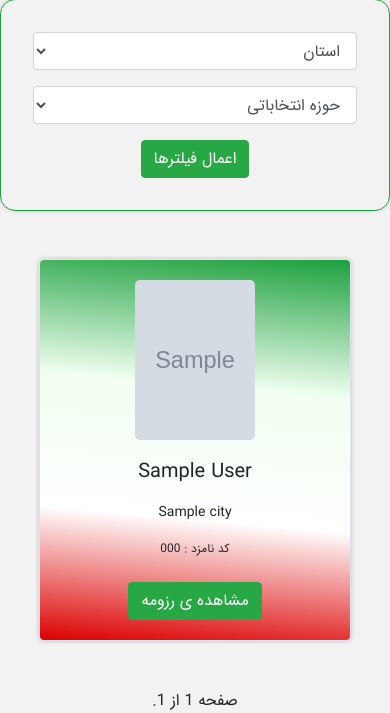
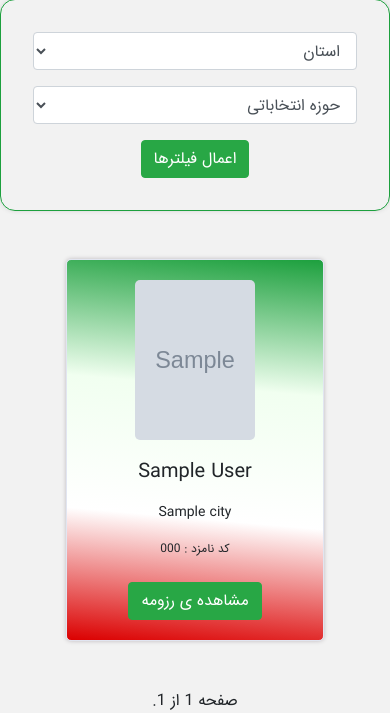
Before and after one commit to omiid-ad/Namzadan, a Django app: page / in a window 390 px wide. Shown: the part 223-936 px from the top of the page. Run offline with Django 3.2, Linux system fonts and the light colour scheme; tables that the repository leaves empty hold one stand-in row (values such as "Sample post"); grey boxes marked "Sample" are stand-in pictures; some libraries are stand-ins or nearby versions.

Commit message:
kose nanash

```diff
--- a/mainapp/static/mainapp/css/style.css
+++ b/mainapp/static/mainapp/css/style.css
@@ -16,6 +16,11 @@
     .left-sidebar {
         display: none;
     } */
+    .candidates {
+        display: flex;
+        justify-content: center;
+        flex-wrap: wrap;
+    }
     .main-body {
         display: grid;
         grid-template-columns: auto;
@@ -303,7 +308,7 @@ h3.Aboutustitle {
 
 .griding-div {
     display: grid;
-    grid-template-columns: 10% 80% 10%;
+    grid-template-columns: 17% 66% 17%;
 }
 
 .desc-title {
@@ -323,3 +328,20 @@ span {
 p.textnav {
     margin: 0rem 2rem;
 }
+
+label {
+    display: inline-block;
+    margin-bottom: .5rem;
+    color: black;
+    margin-top: 0.5rem;
+    margin-left: 1rem;
+}
+
+.form-group.col-md-3 {
+    display: inline-flex;
+}
+
+.candidates {
+    display: flex;
+    justify-content: center;
+}
--- a/mainapp/templates/mainapp/all-candidates.html
+++ b/mainapp/templates/mainapp/all-candidates.html
@@ -103,7 +103,7 @@
             <div class="row candidates">
                 <!-- Candidates -->
                 {% if page_obj %} {% for cn in page_obj %}
-                <div class="col-md-3">
+                <div class="col-md-4">
                     <figure class="user-card green">
                         <figcaption>
                             <img src="{{ MEDIA_URL }}{{ cn.profile_picture_url }}" alt="تصویر نمایه" class="profile">
```
